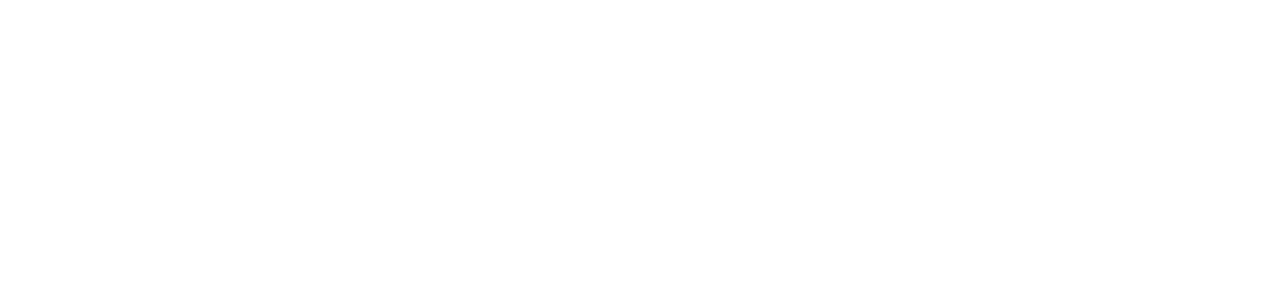
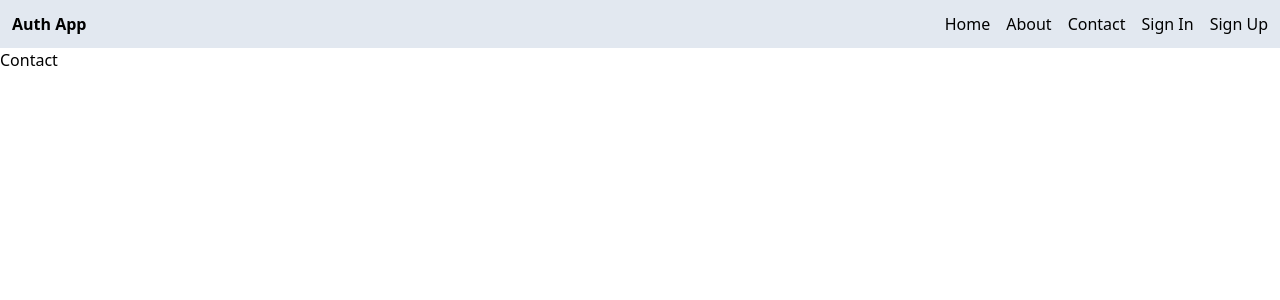
Before and after one commit to Alloush95/mern-auth, a React app in the folder client/: page /contact in a window 1280 px wide. Before the commit this address had no page. Shown: the top 300 px of the page. Built offline with nearby package versions, Linux system fonts and the light colour scheme; the HTML template or start-up script is replaced by a standard one.

Commit message:
create header components

```diff
--- a/client/src/App.jsx
+++ b/client/src/App.jsx
@@ -4,16 +4,24 @@
 import Profile from './pages/Profile'
 import SignIn from './pages/SignIn'
 import SignUp from './pages/SignUp'
+import Header from './components/header'
+import Contact from './pages/Contact'
+
+
+
 
 export default function App() {
   return (
     <BrowserRouter>
+    {/* header */}
+    <Header />
         <Routes>
             <Route path="/" element={<Home />} />
             <Route path="/about" element={<About />} />
             <Route path="/profile" element={<Profile />} />
             <Route path="/sign-in" element={<SignIn />} />
             <Route path="/sign-up" element={<SignUp />} />
+            <Route path='/contact' element={<Contact />} />
 
         </Routes>
 
--- /dev/null
+++ b/client/src/components/header.jsx
@@ -0,0 +1,22 @@
+import {Link} from 'react-router-dom';
+
+export default function header() {
+  return (
+    <div className='bg-slate-200'>
+        <div className="flex justify-between items-center max-w6xl mx-auto p-3">
+            <Link to='/'>
+            <h1 className='font-bold'>Auth App</h1>
+            </Link>
+            <ul className="flex gap-4">
+                <Link to="/"><li>Home</li></Link>
+                <Link to={"/about"}><li>About</li></Link>
+                <Link to={"/contact"}><li>Contact</li></Link>
+                <Link to={"sign-in"}><li>Sign In</li></Link>
+                <Link to={"/sign-up"}><li>Sign Up</li></Link>
+
+
+            </ul>
+        </div>
+    </div>
+  )
+}
--- /dev/null
+++ b/client/src/pages/Contact.jsx
@@ -0,0 +1,7 @@
+import React from 'react'
+
+export default function Contact() {
+  return (
+    <div>Contact</div>
+  )
+}
```
